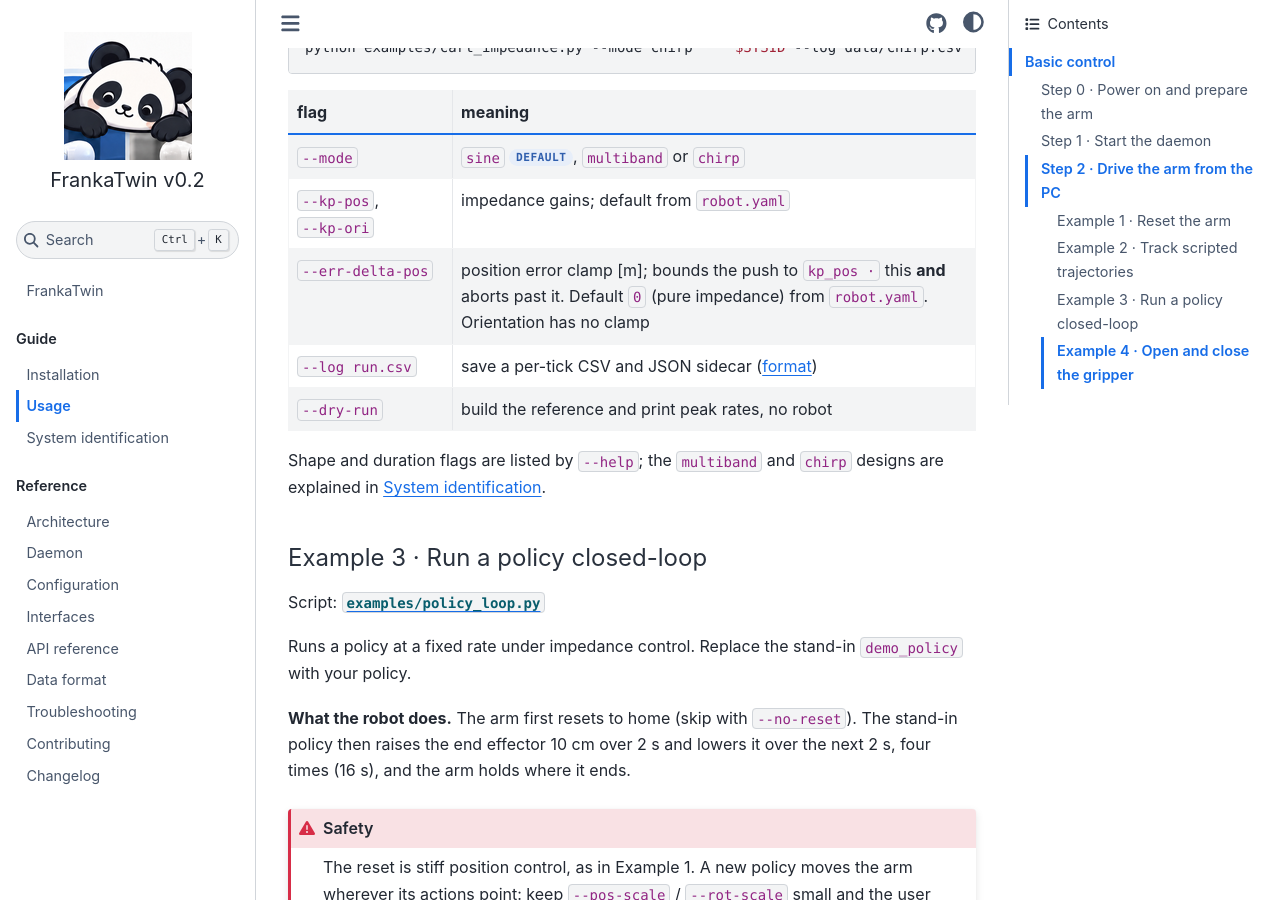
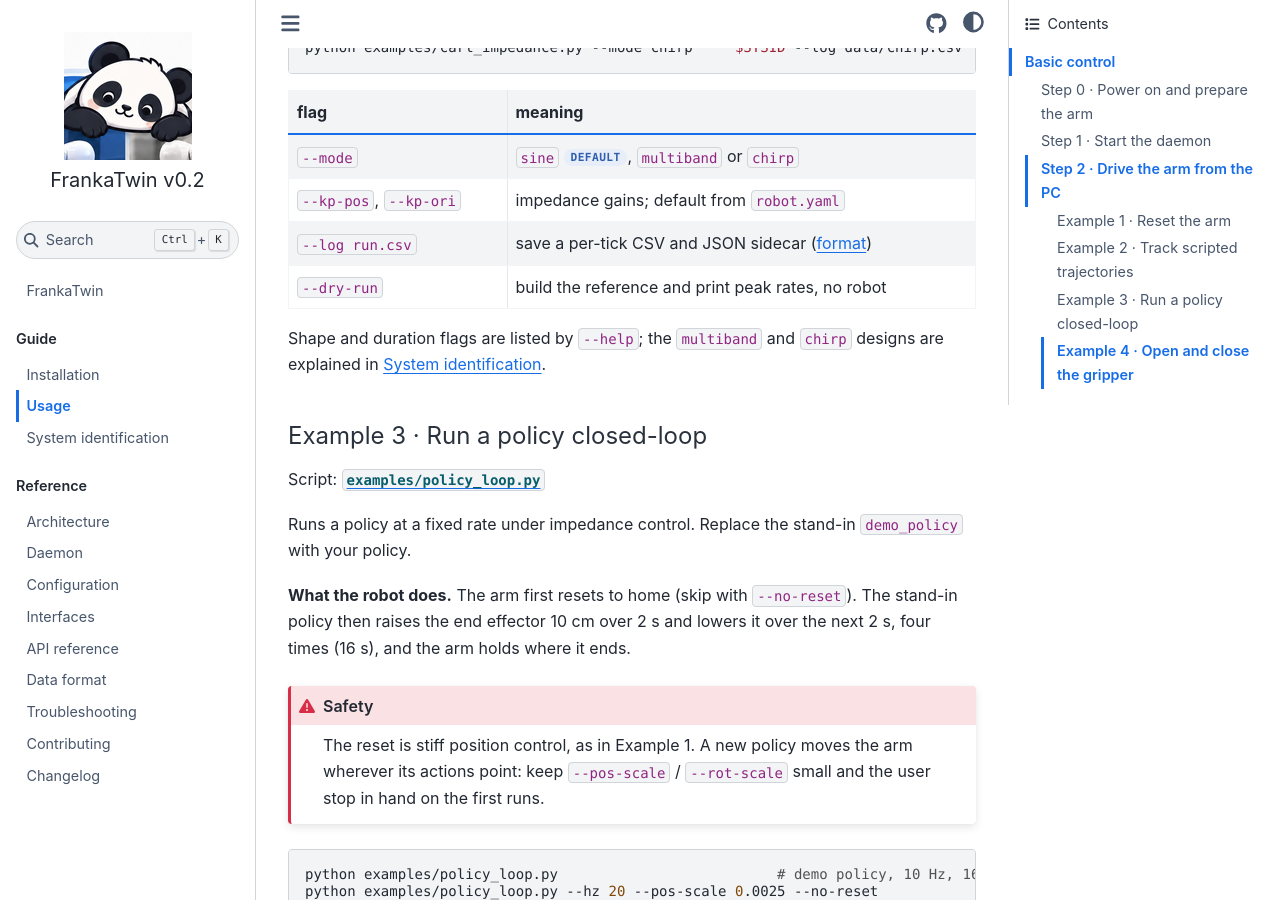
Before and after one commit to tsrobcvai/frankatwin, a Sphinx documentation site: the page built from docs/usage.md, in a window 1280 px wide and 900 px high, scrolled down 3099 px. Built offline with Sphinx 7.4.7 and the Sphinx Book theme 1.1.4, drawn with Linux system fonts in a browser that asks for light colours.

Commit message:
docs(usage): drop the --err-delta-pos row from Example 2
No command in that block passes it any more. Example 3, which does, keeps its
own row.

Co-Authored-By: Claude Opus 5 <noreply@anthropic.com>

```diff
--- a/docs/usage.md
+++ b/docs/usage.md
@@ -134,7 +134,6 @@ python examples/cart_impedance.py --mode chirp     $SYSID --log data/chirp.csv
 |---|---|
 | `--mode` | `sine` [default]{.badge-default}, `multiband` or `chirp` |
 | `--kp-pos`, `--kp-ori` | impedance gains; default from `robot.yaml` |
-| `--err-delta-pos` | position error clamp [m]; bounds the push to `kp_pos ·` this **and** aborts past it. Default `0` (pure impedance) from `robot.yaml`. Orientation has no clamp |
 | `--log run.csv` | save a per-tick CSV and JSON sidecar ([format](data_format.md)) |
 | `--dry-run` | build the reference and print peak rates, no robot |
 
```
